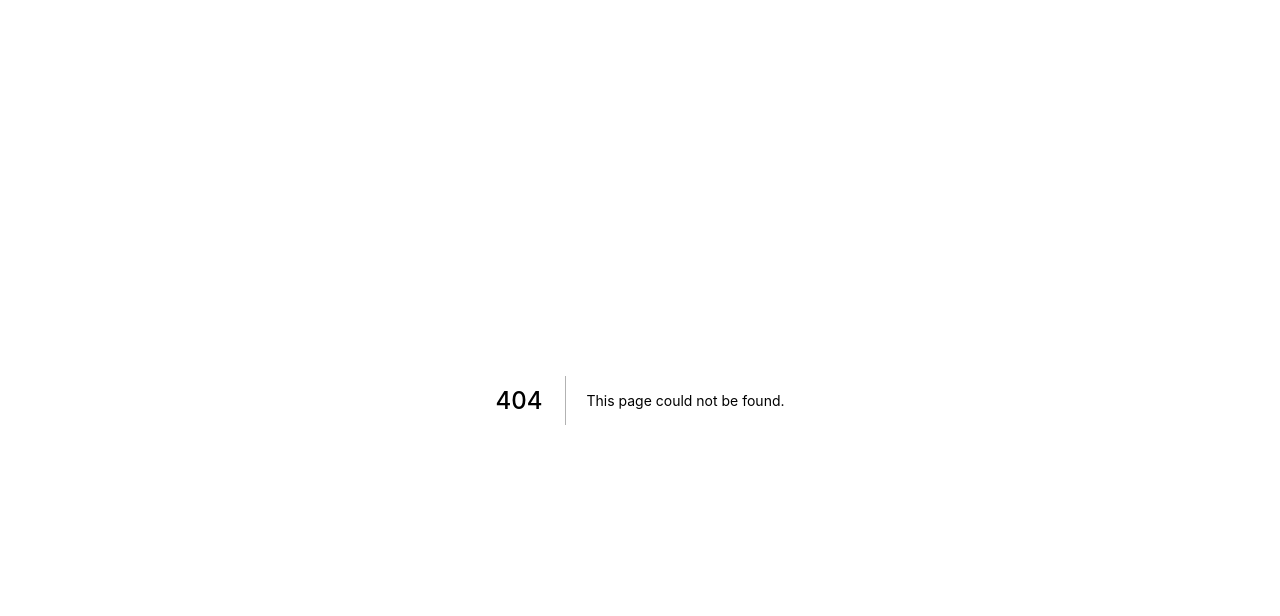
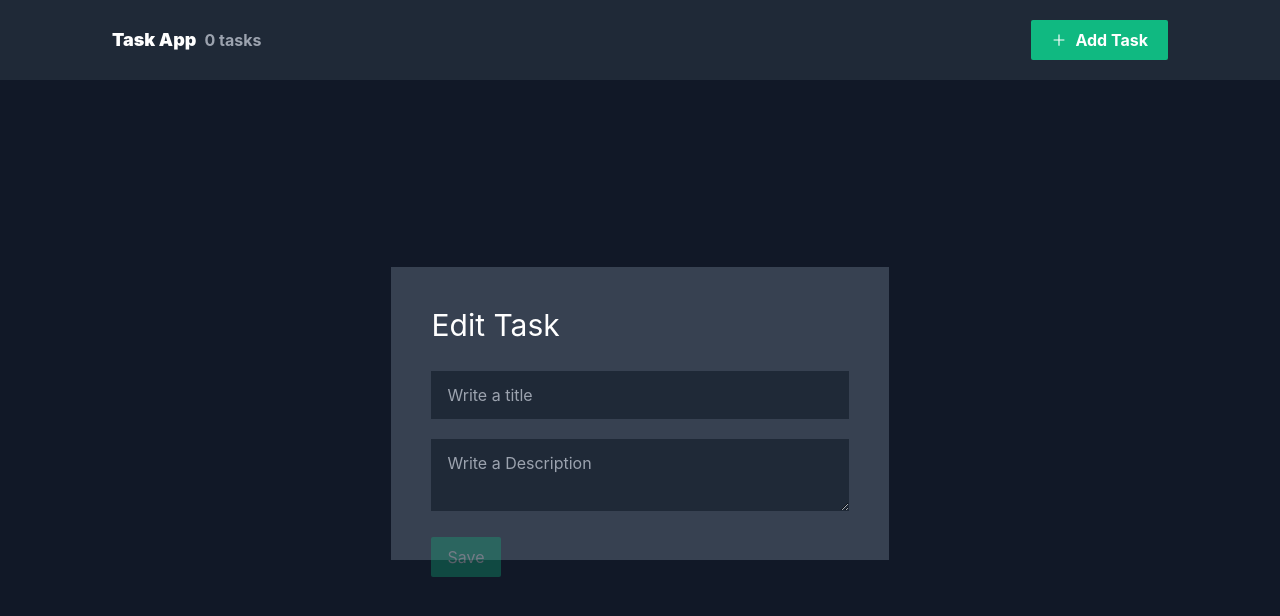
Before and after one commit to juliswer/CRUD-nextjs, a Next.js app: page /edit/1 in a window 1280 px wide. Before the commit this address had no page. Shown: the top 616 px of the page. Built offline with nearby package versions, Linux system fonts and the light colour scheme.

Commit message:
uploading context

```diff
--- a/src/components/Layout.js
+++ b/src/components/Layout.js
@@ -1,32 +1,39 @@
-import React from 'react'
-import {AiOutlinePlus} from 'react-icons/ai';
-import Link from 'next/link';
-import {useRouter} from 'next/router';
-import {useTasks} from '../context/taskContext';
+import Link from "next/link";
+import { useRouter } from "next/router";
+import { useTasks } from "../context/TasksContext";
+import { AiOutlinePlus } from "react-icons/ai";
 
-const Layout = ({children}) => {
-
+const Layout = ({ children }) => {
   const router = useRouter();
-    const {tasks}= useTasks()
+  const { tasks } = useTasks();
 
   return (
     <div className="h-screen bg-gray-900 text-white">
-            <header className="flex bg-gray-800 px-28 py-5 items-center">
+      <header className="flex items-center bg-gray-800 px-28 py-5">
         <Link href="/">
           <a>
             <h1 className="font-black text-lg">Task App</h1>
           </a>
         </Link>
-                <span className="ml-2 text-gray-400 font-bold">{tasks.length} Tasks</span>
+
+        <span className="ml-2 text-gray-400 font-bold">
+          {tasks.length} tasks
+        </span>
+
         <div className="flex-grow text-right">
-                    <button className="bg-green-500 hover:bg-green-400 py-2 px-5 font-bold rounded-sm inline-flex items-center" onClick={() => router.push('/new')}><AiOutlinePlus className="mr-2" /> Add task</button>
+          <button
+            className="bg-green-500 hover:bg-green-400 px-5 py-2 text-gray font-bold rounded-sm inline-flex items-center"
+            onClick={() => router.push("/new")}
+          >
+            <AiOutlinePlus className="mr-2" />
+            Add Task
+          </button>
         </div>
       </header>
-            <main className="px-28 ">
-                {children}
-            </main>
+
+      <main className="h-5/6 px-28 py-10">{children}</main>
     </div>
-    )
-}
+  );
+};
 
-export default Layout
+export default Layout;
--- /dev/null
+++ b/src/context/TasksContext.js
@@ -0,0 +1,38 @@
+import { createContext, useContext, useState } from "react";
+import { v4 as uuid } from "uuid";
+
+const TaskContext = createContext();
+
+export const TasksProvider = ({ children }) => {
+  const [tasks, setTasks] = useState([]);
+
+  const createTask = (title, description) =>
+    setTasks([...tasks, { id: uuid(), title, description }]);
+
+  const updateTask = (id, updatedTask) =>
+    setTasks([
+      ...tasks.map((task) =>
+        task.id === id ? { ...task, ...updatedTask } : task
+      ),
+    ]);
+
+  const deleteTask = (id) =>
+    setTasks([...tasks.filter((task) => task.id !== id)]);
+
+  return (
+    <TaskContext.Provider
+      value={{
+        tasks,
+        createTask,
+        updateTask,
+        deleteTask,
+      }}
+    >
+      {children}
+    </TaskContext.Provider>
+  );
+};
+
+export const useTasks = () => {
+  return useContext(TaskContext);
+};
--- /dev/null
+++ b/src/pages/edit/[id].js
@@ -0,0 +1,3 @@
+import newTaskForm from "../new";
+
+export default newTaskForm;
--- a/src/pages/index.js
+++ b/src/pages/index.js
@@ -1,5 +1,5 @@
 import React from "react";
-import { useTasks } from "../context/taskContext";
+import { useTasks } from "../context/TasksContext";
 import Layout from "../components/Layout";
 import { useRouter } from "next/router";
 import { VscTrash, VscTasklist } from "react-icons/vsc";
--- a/src/pages/new.js
+++ b/src/pages/new.js
@@ -1,48 +1,67 @@
-import React from "react";
+import { useEffect, useState } from "react";
 import Layout from "../components/Layout";
-import { useState } from "react";
-import {useTasks} from '../context/taskContext';
-import {useRouter} from 'next/router';
+import { useTasks } from "../context/TasksContext";
+import { useRouter } from "next/router";
+
+const inititalState = {
+  title: "",
+  description: "",
+};
 
 const TaskFormPage = () => {
-  const [task, setTask] = useState({
-      title: '',
-      description: '',
-  });
+  const [task, setTask] = useState(inititalState);
+  const { createTask, updateTask, tasks } = useTasks();
+  const router = useRouter();
 
-  const {createTask} = useTasks();
-
-  const {push} = useRouter();
-
-  const handleChange = (e) => {
-    const {name, value} = e.target;
-    setTask({... task, [name]: value})
-  };
+  const handleChange = (e) =>
+    setTask({ ...task, [e.target.name]: e.target.value });
 
   const handleSubmit = (e) => {
     e.preventDefault();
-    createTask(task.title, task.description)
-    push("/");
+
+    if (!router.query.id) {
+      createTask(task.title, task.description);
+      // setTask(inititalState);
+    } else {
+      updateTask(router.query.id, task);
     }
+
+    router.push("/");
+  };
+
+  useEffect(() => {
+    if (router.query.id) {
+      const taskFound = tasks.find((task) => task.id === router.query.id);
+      if (taskFound)
+        setTask({ title: taskFound.title, description: taskFound.description });
+    }
+  }, [router.query.id]);
 
   return (
     <Layout>
-      <form onSubmit={handleSubmit}>
-        <h1>Add a Task</h1>
+      <div className="flex justify-center items-center h-full">
+        <form className="bg-gray-700 p-10 h-2/4" onSubmit={handleSubmit}>
+          <h1 className="text-3xl mb-7">
+            {router.query.id ? "Edit Task" : "New Task"}
+          </h1>
           <input
             type="text"
+            className="bg-gray-800 focus:text-gray-100 focus:outline-none w-full py-3 px-4 mb-5"
+            placeholder="Write a title"
+            autoFocus
             name="title"
             onChange={handleChange}
-          placeholder="Write a title"
-          className="bg-gray-800 focus:text-gray-100 focus:outline-none w-full py-3 px-4 mb-5"
+            value={task.title}
           />
           <textarea
-          rows="2"
+            cols="2"
+            placeholder="Write a Description"
+            className="bg-gray-800 focus:text-gray-100 focus:outline-none w-full py-3 px-4 mb-5"
+            name="description"
             onChange={handleChange}
-          name="description"
-          placeholder="Write a description"
-          className="bg-gray-800 focus:text-gray-100 focus:outline-none w-full py-3 px-4 mb-5"
+            value={task.description}
           ></textarea>
+
           <button
             className="bg-green-500 hover:bg-green-400 px-4 py-2 rounded-sm disabled:opacity-30"
             disabled={!task.title}
@@ -50,6 +69,7 @@ const TaskFormPage = () => {
             Save
           </button>
         </form>
+      </div>
     </Layout>
   );
 };
--- a/src/styles/globals.css
+++ b/src/styles/globals.css
@@ -1,3 +1,20 @@
 @tailwind base;
 @tailwind components;
 @tailwind utilities;
+
+html,
+body {
+  padding: 0;
+  margin: 0;
+  font-family: -apple-system, BlinkMacSystemFont, Segoe UI, Roboto, Oxygen,
+    Ubuntu, Cantarell, Fira Sans, Droid Sans, Helvetica Neue, sans-serif;
+}
+
+a {
+  color: inherit;
+  text-decoration: none;
+}
+
+* {
+  box-sizing: border-box;
+}
--- a/tailwind.config.js
+++ b/tailwind.config.js
@@ -1,13 +1,16 @@
 module.exports = {
-  purge: ['./src/pages/**/*.{js,ts,jsx,tsx}', './src/components/**/*.{js,ts,jsx,tsx}'],
+  purge: [
+    "./src/pages/**/*.{js,ts,jsx,tsx}",
+    "./src/components/**/*.{js,ts,jsx,tsx}",
+  ],
   darkMode: false, // or 'media' or 'class'
   theme: {
     extend: {},
   },
   variants: {
     extend: {
-      opacity: ['disabled'],
+      opacity: ["disabled"],
     },
   },
   plugins: [],
-}
+};
```
Also changed, not shown: package.json (+4 -4 lines), src/pages/_app.js (+5 -4 lines), 1 other file (tests, documents, lock files or other folders). Lines whose indentation alone changed are shown as unchanged.
